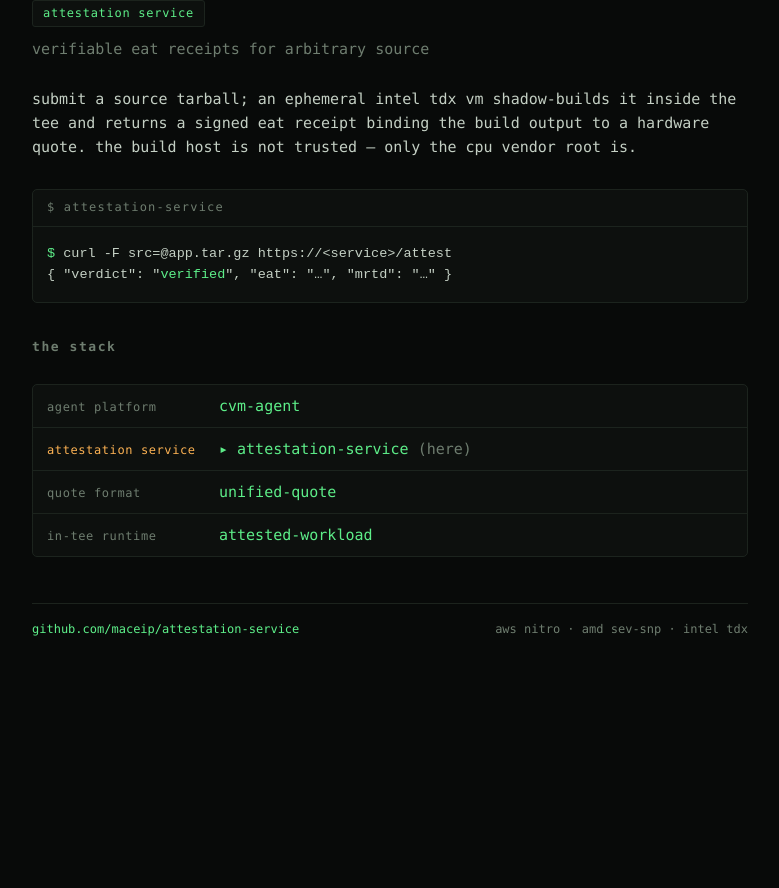
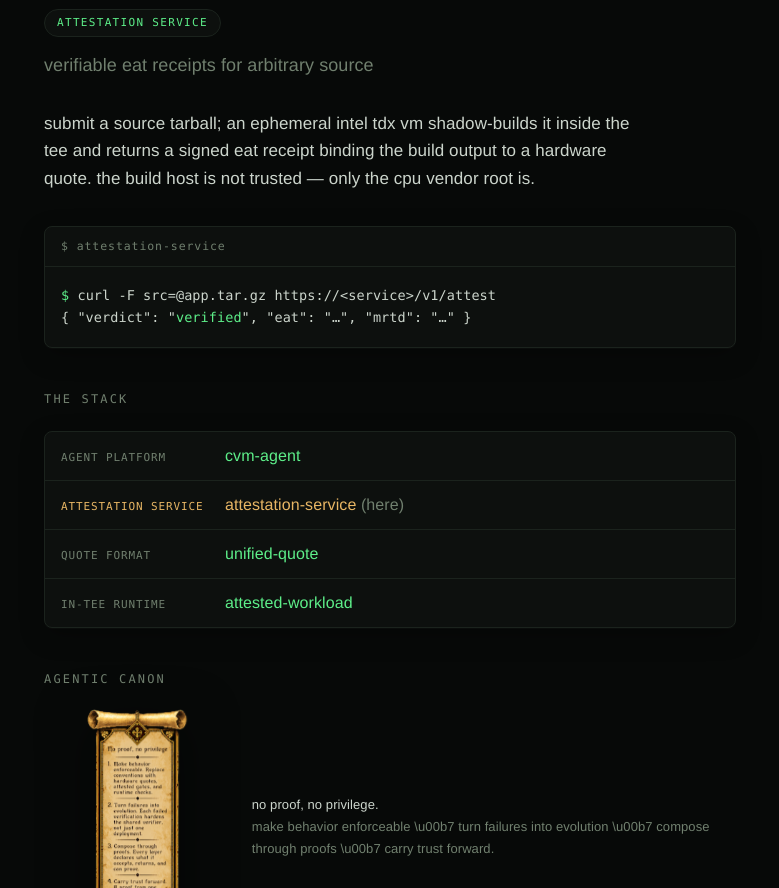
Before and after one commit to maceip/attestation-service, a plain HTML site: page docs/index.html in a window 1280 px wide. Shown: the part 182-1070 px from the top of the page, without its empty margins (250-1029 px from the left). Before the commit the page ends 901 px from the top, so only its background shows below. Drawn offline with Linux system fonts and the light colour scheme.

Commit message:
docs: zurich-font redesign + agentic canon scroll

```diff
--- a/docs/index.html
+++ b/docs/index.html
@@ -6,82 +6,131 @@
 <title>attestation-service // confidential compute</title>
 <style>
 :root{
-  --bg:#080a09; --panel:#0d100e; --line:#1c241e; --fg:#c6d2c6;
-  --dim:#6f7e70; --acc:#5ef08a; --amber:#ffb454; --hot:#ff5f6e;
+  --bg:#070908; --panel:#0d100e; --panel2:#11150f; --line:#1b231d;
+  --fg:#cdd6cd; --dim:#71806f; --acc:#5ef08a; --amber:#e9b765; --hot:#ff5f6e;
+  --font:"Zurich BT","Zurich","Helvetica Neue","HelveticaNeue",Helvetica,Arial,sans-serif;
+  --mono:"SFMono-Regular",ui-monospace,"JetBrains Mono",Menlo,Consolas,monospace;
+  --ease:cubic-bezier(.22,.7,.2,1);
 }
 *{box-sizing:border-box}
-html,body{margin:0;padding:0;background:var(--bg);color:var(--fg);
-  font-family:"SFMono-Regular",ui-monospace,"JetBrains Mono",Menlo,Consolas,monospace;
-  font-size:15px;line-height:1.6;-webkit-font-smoothing:antialiased}
+html{scroll-behavior:smooth}
+body{margin:0;background:var(--bg);color:var(--fg);font-family:var(--font);
+  font-weight:400;font-size:16px;line-height:1.62;letter-spacing:.005em;
+  -webkit-font-smoothing:antialiased;text-rendering:optimizeLegibility}
 body::before{content:"";position:fixed;inset:0;pointer-events:none;z-index:99;
-  background:repeating-linear-gradient(0deg,rgba(0,0,0,0) 0,rgba(0,0,0,0) 2px,rgba(0,0,0,.18) 3px);
-  opacity:.35;mix-blend-mode:multiply}
+  background:repeating-linear-gradient(0deg,rgba(0,0,0,0) 0,rgba(0,0,0,0) 2px,rgba(0,0,0,.14) 3px);
+  opacity:.3;mix-blend-mode:multiply}
 a{color:var(--acc);text-decoration:none}
-a:hover{text-decoration:underline}
-.wrap{max-width:760px;margin:0 auto;padding:40px 22px 80px}
-.bar{display:flex;justify-content:space-between;align-items:center;
-  color:var(--dim);font-size:12px;letter-spacing:.08em;border-bottom:1px solid var(--line);
-  padding-bottom:10px;margin-bottom:34px}
+.wrap{max-width:740px;margin:0 auto;padding:46px 24px 90px}
+
+/* demure enter: subtle rise + fade, staggered */
+@keyframes rise{from{opacity:0;transform:translateY(12px)}to{opacity:1;transform:none}}
+@keyframes floaty{0%,100%{transform:translateY(0) rotate(-.4deg)}50%{transform:translateY(-6px) rotate(.4deg)}}
+.reveal{opacity:0;animation:rise .7s var(--ease) forwards;animation-delay:var(--d,0s)}
+@media (prefers-reduced-motion: reduce){
+  .reveal{animation:none;opacity:1}
+  .canon img{animation:none}
+  html{scroll-behavior:auto}
+}
+
+.bar{display:flex;justify-content:space-between;align-items:center;color:var(--dim);
+  font-family:var(--mono);font-size:11.5px;letter-spacing:.14em;text-transform:uppercase;
+  border-bottom:1px solid var(--line);padding-bottom:12px;margin-bottom:40px}
 .bar .dot{color:var(--acc)}
-.tag{color:var(--amber)}
-h1{font-size:40px;margin:0;letter-spacing:-.02em;font-weight:600}
-.role{display:inline-block;margin-top:14px;border:1px solid var(--line);
-  background:var(--panel);color:var(--acc);padding:3px 10px;border-radius:3px;font-size:12px;letter-spacing:.06em}
-.tagline{color:var(--dim);margin:10px 0 26px;font-size:15px}
-.summary{margin:0 0 30px}
-.box{border:1px solid var(--line);background:var(--panel);border-radius:5px;
-  padding:0;margin:26px 0;position:relative}
-.box .hd{border-bottom:1px solid var(--line);padding:8px 14px;color:var(--dim);
-  font-size:12px;letter-spacing:.1em;text-transform:lowercase}
-.box pre{margin:0;padding:16px 14px;overflow-x:auto;font-size:13.5px;color:var(--fg)}
-.box pre .p{color:var(--acc)}
-.box pre .ok{color:var(--acc)}
-.box pre .c{color:var(--dim)}
+.bar .tag{color:var(--amber)}
+
+h1{font-size:54px;line-height:1.02;margin:0;font-weight:300;letter-spacing:-.025em}
+.role{display:inline-block;margin-top:18px;border:1px solid var(--line);background:var(--panel);
+  color:var(--acc);padding:4px 12px;border-radius:100px;font-family:var(--mono);
+  font-size:11px;letter-spacing:.12em;text-transform:uppercase;
+  transition:border-color .3s var(--ease),color .3s var(--ease),transform .3s var(--ease)}
+.role:hover{border-color:var(--acc);transform:translateY(-1px)}
+.tagline{color:var(--dim);margin:14px 0 30px;font-size:18px;font-weight:300}
+.summary{margin:0 0 34px;font-size:17px;font-weight:300;max-width:62ch}
+
+h2{font-family:var(--mono);font-size:12px;letter-spacing:.18em;color:var(--dim);
+  text-transform:uppercase;margin:42px 0 14px;font-weight:500}
+
+.card{border:1px solid var(--line);background:var(--panel);border-radius:8px;margin:22px 0;
+  box-shadow:0 1px 0 rgba(255,255,255,.02), 0 8px 24px rgba(0,0,0,.25);
+  transition:transform .3s var(--ease),box-shadow .3s var(--ease),border-color .3s var(--ease)}
+.card:hover{transform:translateY(-3px);box-shadow:0 18px 44px rgba(0,0,0,.45);border-color:#26302a}
+.card .hd{border-bottom:1px solid var(--line);padding:10px 16px;color:var(--dim);
+  font-family:var(--mono);font-size:11.5px;letter-spacing:.08em}
+.card pre{margin:0;padding:18px 16px;overflow-x:auto;font-family:var(--mono);font-size:13.5px;color:var(--fg)}
+.card pre .p{color:var(--acc)} .card pre .ok{color:var(--acc)} .card pre .c{color:var(--dim)}
+
 .stack{list-style:none;margin:0;padding:0}
-.stack li{display:flex;gap:12px;padding:9px 14px;border-bottom:1px solid var(--line);align-items:baseline}
+.stack li{display:flex;gap:14px;padding:11px 16px;border-bottom:1px solid var(--line);align-items:baseline;
+  transition:background .25s var(--ease),padding .25s var(--ease)}
 .stack li:last-child{border-bottom:0}
-.stack .lyr{color:var(--dim);min-width:160px;font-size:12px;letter-spacing:.05em}
-.stack .here{color:var(--amber)}
+.stack li:hover{background:var(--panel2);padding-left:22px}
+.stack .lyr{color:var(--dim);min-width:150px;font-family:var(--mono);font-size:11px;
+  letter-spacing:.08em;text-transform:uppercase}
 .stack .here .lyr{color:var(--amber)}
-.mark{color:var(--acc)}
-footer{margin-top:46px;border-top:1px solid var(--line);padding-top:16px;
-  color:var(--dim);font-size:12px;display:flex;justify-content:space-between;flex-wrap:wrap;gap:8px}
-h2{font-size:13px;letter-spacing:.12em;color:var(--dim);text-transform:lowercase;
-  margin:34px 0 10px;font-weight:600}
+.stack .here .mark{color:var(--amber)} .dim{color:var(--dim)}
+.link{position:relative}
+.link::after{content:"";position:absolute;left:0;bottom:-2px;height:1px;width:0;background:var(--acc);
+  transition:width .3s var(--ease)}
+.link:hover::after{width:100%}
+
+/* agentic canon scroll — tiny, demurely floating */
+.canon{display:flex;gap:22px;align-items:center;flex-wrap:wrap;margin-top:14px}
+.canon img{height:248px;max-height:256px;width:auto;display:block;
+  filter:drop-shadow(0 14px 26px rgba(0,0,0,.55));animation:floaty 7s ease-in-out infinite;
+  transition:transform .4s var(--ease),filter .4s var(--ease)}
+.canon img:hover{transform:scale(1.04) translateY(-2px);filter:drop-shadow(0 22px 38px rgba(0,0,0,.7))}
+.canon .creed{flex:1;min-width:220px;color:var(--dim);font-size:13px;font-weight:300;line-height:1.7}
+.canon .creed b{color:var(--fg);font-weight:500}
+
+footer{margin-top:52px;border-top:1px solid var(--line);padding-top:18px;color:var(--dim);
+  font-family:var(--mono);font-size:11.5px;letter-spacing:.06em;display:flex;
+  justify-content:space-between;flex-wrap:wrap;gap:10px}
+footer a{color:var(--dim)} footer a:hover{color:var(--acc)}
 </style>
 </head>
 <body>
 <div class="wrap">
-  <div class="bar">
-    <span><span class="dot">●</span> confidential compute</span>
+  <div class="bar reveal" style="--d:0s">
+    <span><span class="dot">&#9679;</span> confidential compute</span>
     <span class="tag">rooted in silicon, not a provider</span>
   </div>
 
-  <h1>attestation-service</h1>
-  <div class="role">attestation service</div>
-  <div class="tagline">verifiable eat receipts for arbitrary source</div>
+  <h1 class="reveal" style="--d:.05s">attestation-service</h1>
+  <div class="reveal" style="--d:.1s"><span class="role">attestation service</span></div>
+  <div class="tagline reveal" style="--d:.15s">verifiable eat receipts for arbitrary source</div>
 
-  <p class="summary">submit a source tarball; an ephemeral intel tdx vm shadow-builds it inside the tee and returns a signed eat receipt binding the build output to a hardware quote. the build host is not trusted — only the cpu vendor root is.</p>
+  <p class="summary reveal" style="--d:.2s">submit a source tarball; an ephemeral intel tdx vm shadow-builds it inside the tee and returns a signed eat receipt binding the build output to a hardware quote. the build host is not trusted — only the cpu vendor root is.</p>
 
-  <div class="box">
+  <div class="card reveal" style="--d:.25s">
     <div class="hd">$ attestation-service</div>
-    <pre><span class="p">$</span> curl -F src=@app.tar.gz https://&lt;service&gt;/attest
+    <pre><span class="p">$</span> curl -F src=@app.tar.gz https://&lt;service&gt;/v1/attest
 { "verdict": "<span class="ok">verified</span>", "eat": "…", "mrtd": "…" }</pre>
   </div>
 
-  <h2>the stack</h2>
-  <div class="box">
+  <h2 class="reveal" style="--d:.3s">the stack</h2>
+  <div class="card reveal" style="--d:.32s">
     <ul class="stack">
-      <li><span class="lyr">agent platform</span><a href="https://maceip.github.io/cvm-agent/">cvm-agent</a></li>
-      <li class="here"><span class="lyr">attestation service</span><span class="mark">▸ attestation-service <span style="color:var(--dim)">(here)</span></span></li>
-      <li><span class="lyr">quote format</span><a href="https://maceip.github.io/unified-quote/">unified-quote</a></li>
-      <li><span class="lyr">in-tee runtime</span><a href="https://maceip.github.io/attested-workload/">attested-workload</a></li>
+      <li style="--d:0.00s"><span class="lyr">agent platform</span><a class="link" href="https://maceip.github.io/cvm-agent/">cvm-agent</a></li>
+      <li class="here" style="--d:0.05s"><span class="lyr">attestation service</span><span class="mark">attestation-service <span class="dim">(here)</span></span></li>
+      <li style="--d:0.10s"><span class="lyr">quote format</span><a class="link" href="https://maceip.github.io/unified-quote/">unified-quote</a></li>
+      <li style="--d:0.15s"><span class="lyr">in-tee runtime</span><a class="link" href="https://maceip.github.io/attested-workload/">attested-workload</a></li>
     </ul>
   </div>
 
-  <footer>
+  <h2 class="reveal" style="--d:.36s">agentic canon</h2>
+  <div class="canon reveal" style="--d:.38s">
+    <img src="assets/canon-scroll.png" alt="agentic canon — no proof, no privilege" />
+    <div class="creed">
+      <b>no proof, no privilege.</b><br/>
+      make behavior enforceable \u00b7 turn failures into evolution \u00b7
+      compose through proofs \u00b7 carry trust forward.
+    </div>
+  </div>
+
+  <footer class="reveal" style="--d:.42s">
     <span><a href="https://github.com/maceip/attestation-service">github.com/maceip/attestation-service</a></span>
-    <span>aws nitro · amd sev-snp · intel tdx</span>
+    <span>aws nitro &middot; amd sev-snp &middot; intel tdx</span>
   </footer>
 </div>
 </body>
```
